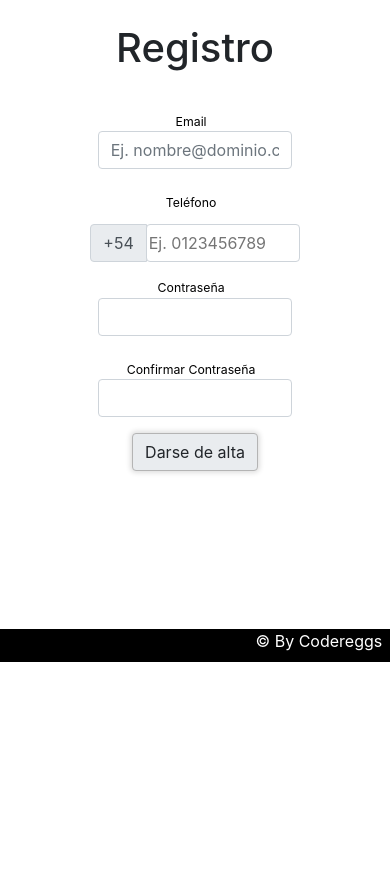
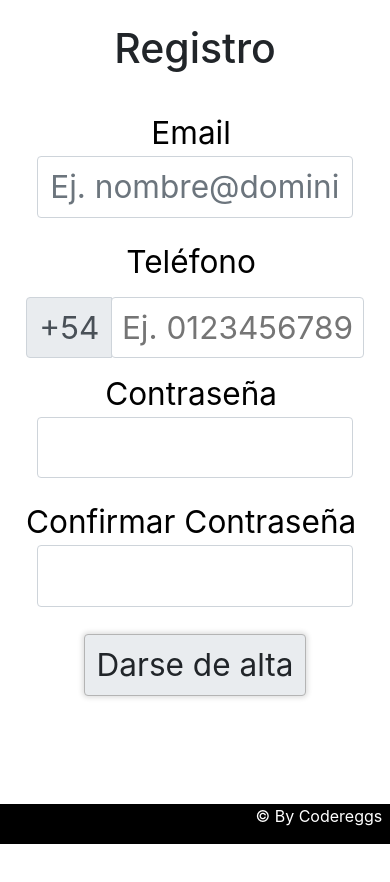
Before and after one commit to Codereggs/FormularioRegistro, a plain HTML site: page index.html in a window 390 px wide. Before the commit the page ends 844 px from the top, so only its background shows below. Drawn offline with nearby package versions, Linux system fonts and the light colour scheme.

Commit message:
Implementé responsive design

```diff
--- a/css/style.css
+++ b/css/style.css
@@ -87,6 +87,7 @@
   .form-control {
       width: calc(var(--step--3)*23);
       margin: 1% auto;
+      text-align:center;
   }
 
   .form-control:focus{
@@ -128,6 +129,10 @@
     border-radius: .25rem;
   }
 
+  #telefono::placeholder {
+    text-align: center;
+  }
+
   #telefono:focus {
     color: #495057;
     background-color: #fff;
@@ -140,7 +145,7 @@
   #mensajeErrorCampos {
     color: rgb(255, 0, 0);
     font-size: var(--step--1) !important;
-    background-color:rgb(202, 202, 202);
+    background-color:rgb(255, 208, 208);
     box-shadow: rgb(105, 105, 105) 1px 1px 10px;
     margin: 0 auto;
     border-radius: 15px;
@@ -198,8 +203,49 @@
   }
 
 
-  @media (max-width: 940px){
+  @media only screen and (max-device-width : 940px), (max-width: 200px) {
     .ventana {
       display: none;
     }
+    .row {
+      height: calc(var(--step-4)*30);
+    }
+    .formularioDeRegistro {
+      font-size: calc(var(--step-4)*1.3);
+    }
+    label {
+      font-size: calc(var(--step-4));
+    }
+    .form-control{
+      width: calc(var(--step-4)*10);
+      font-size: calc(var(--step-4));
+    }
+    .input-group, .input-group-text{
+      font-size: calc(var(--step-4));
+    }
+
+    #telefono {
+      width: calc(var(--step-4)*8);
+    }
+
+    #botonEnviar {
+      font-size: calc(var(--step-4));
+      margin-top: 3%;
+    }
+    footer {
+      background-color: black;
+      position: absolute;
+      bottom: 0;
+      width: 100%;
+      height: 40px;
+      color: white;
+    }
+    #mensajeErrorCampos {
+      font-size: calc(var(--step-3)) !important;
+      margin:1% auto;
+    }
+    #mensajeExitoso {
+      font-size: calc(var(--step-3)) !important;
+      margin: 1% 2%;
+    }
   }
```
